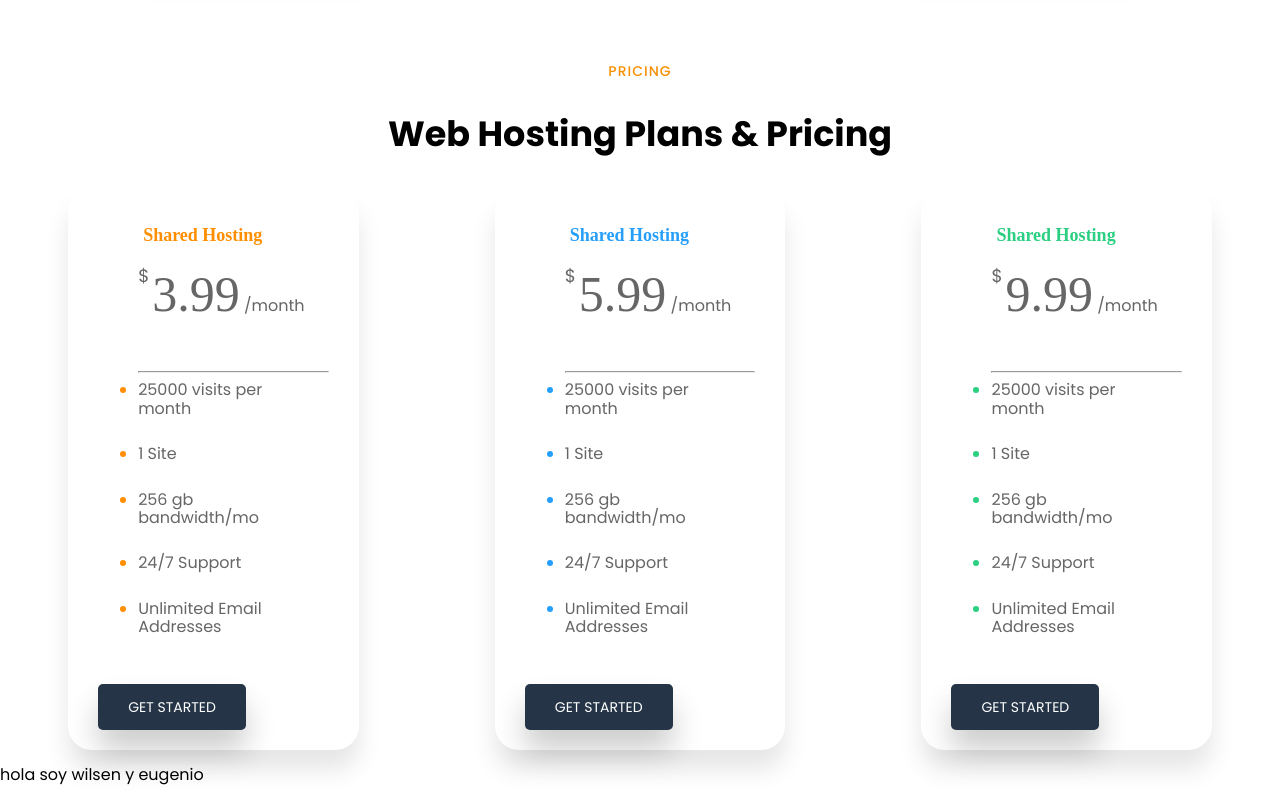
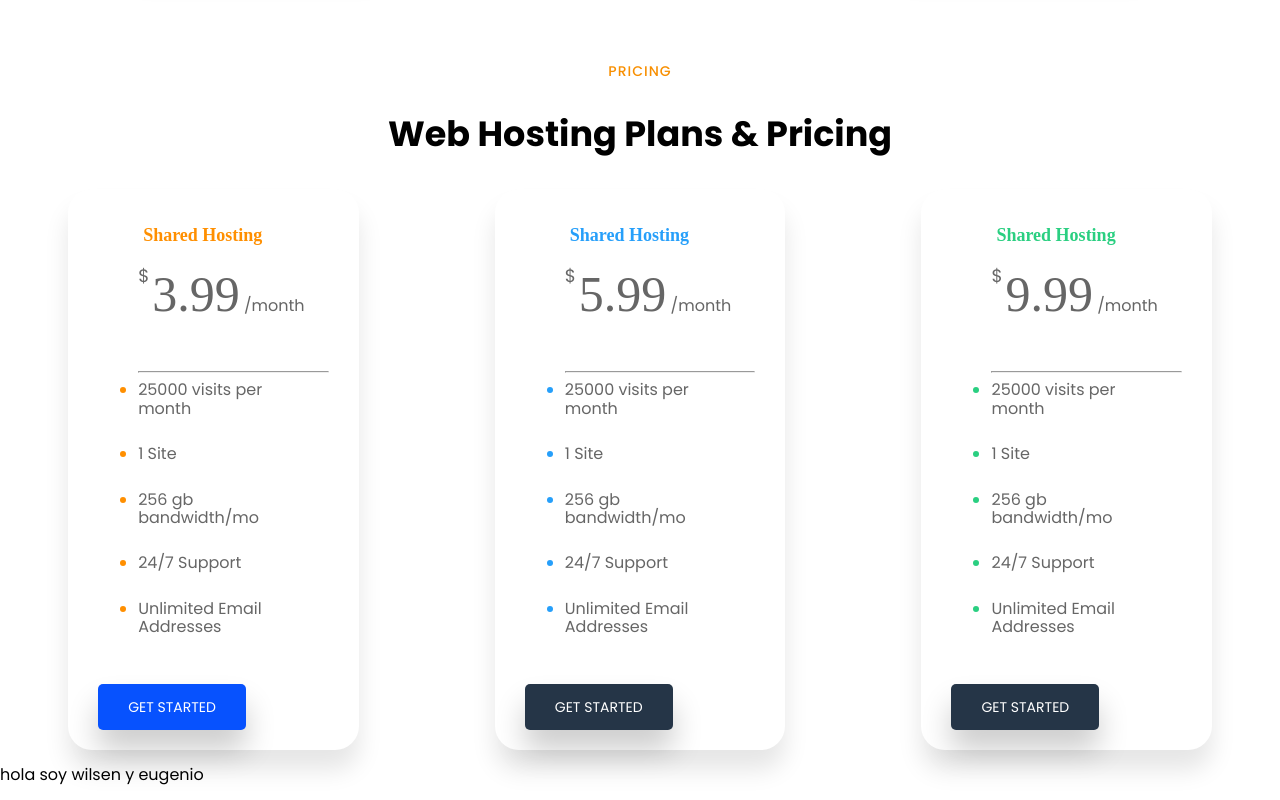
Before and after one commit to wilsen2020/hosting, a plain HTML site: page index.html in a window 1280 px wide. Shown: the part 2203-3003 px from the top of the page. Drawn offline with Linux system fonts and the light colour scheme.

Commit message:
se colocaron estilos al boton

```diff
--- a/estilos.css
+++ b/estilos.css
@@ -282,5 +282,6 @@ display: flex;
 }
 
 #one a {
-
+   background-color: #0752fe;
+   border border-radius: 6px;
 }
```
